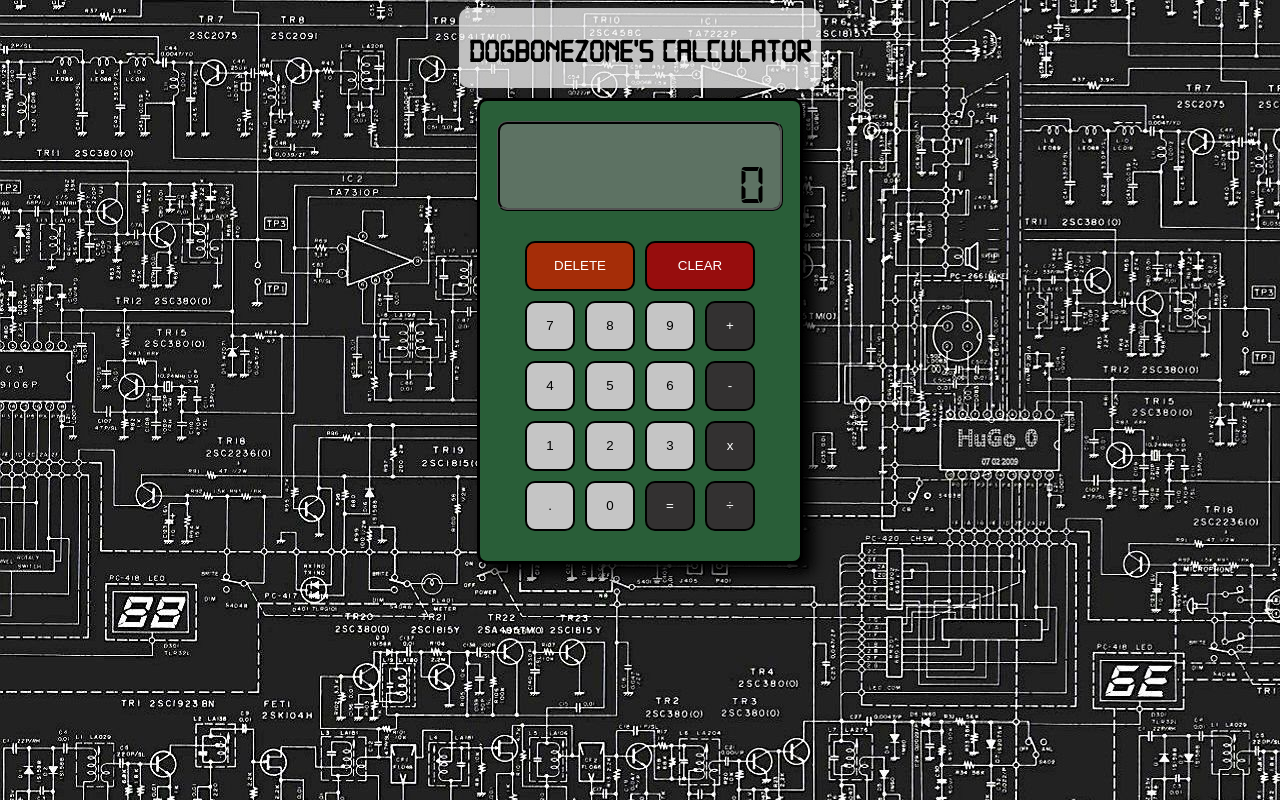
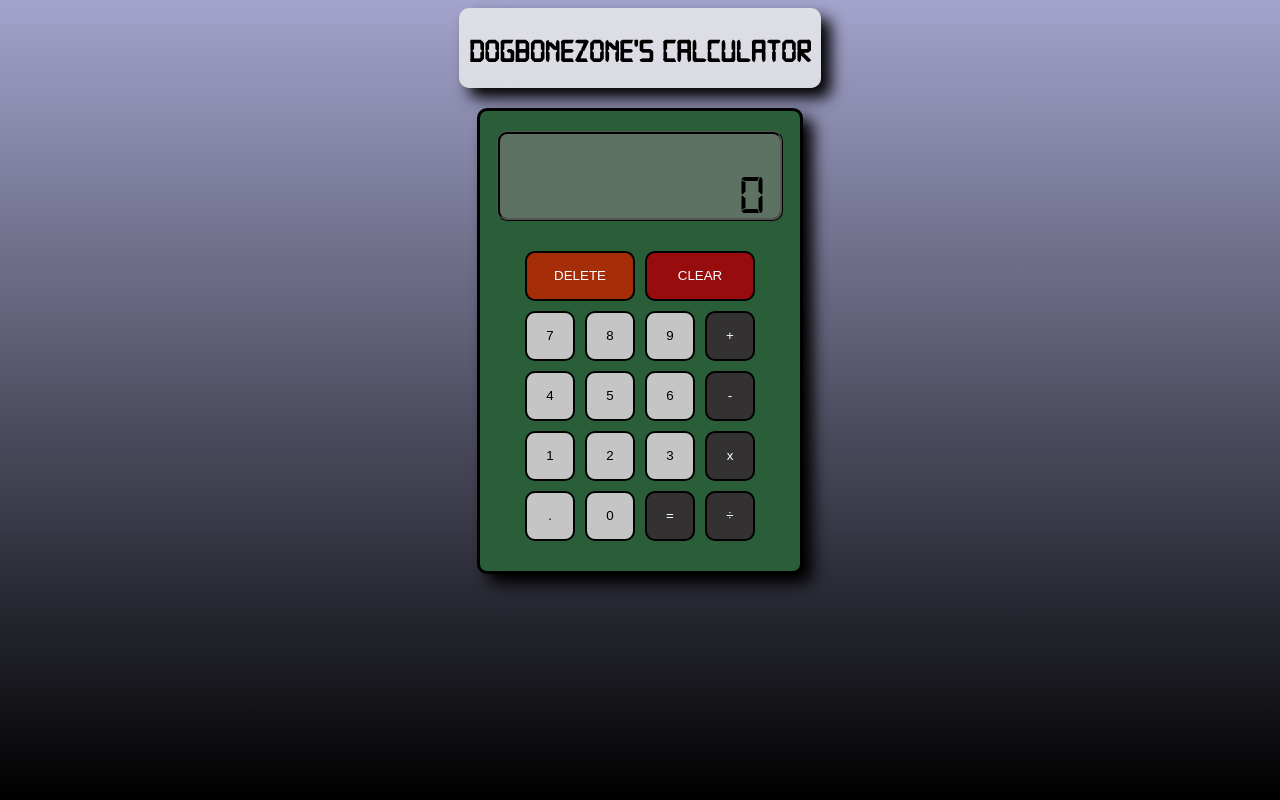
Before and after one commit to DogBoneZone/calculator, a plain HTML site: page index.html in a window 1280 px wide. Drawn offline with Linux system fonts and the light colour scheme.

Commit message:
updated styling

```diff
--- a/style.css
+++ b/style.css
@@ -8,13 +8,16 @@
 }
 html {
     font-family:'Calculator';
-    background: url(./images/circuitBoard.jpg)
+    background: linear-gradient(rgb(163, 163, 204), black) no-repeat;
+    background-size: contain;
+    height: 100%;
 }
 header {
     border-radius: 10px;
     background: rgba(241, 241, 241, 0.767);
     padding: 10px;
-    margin: 0 0 10px 0;
+    margin: 0 0 20px 0;
+    box-shadow: 10px 10px 15px;
 }
 body {
     display: flex;
```
